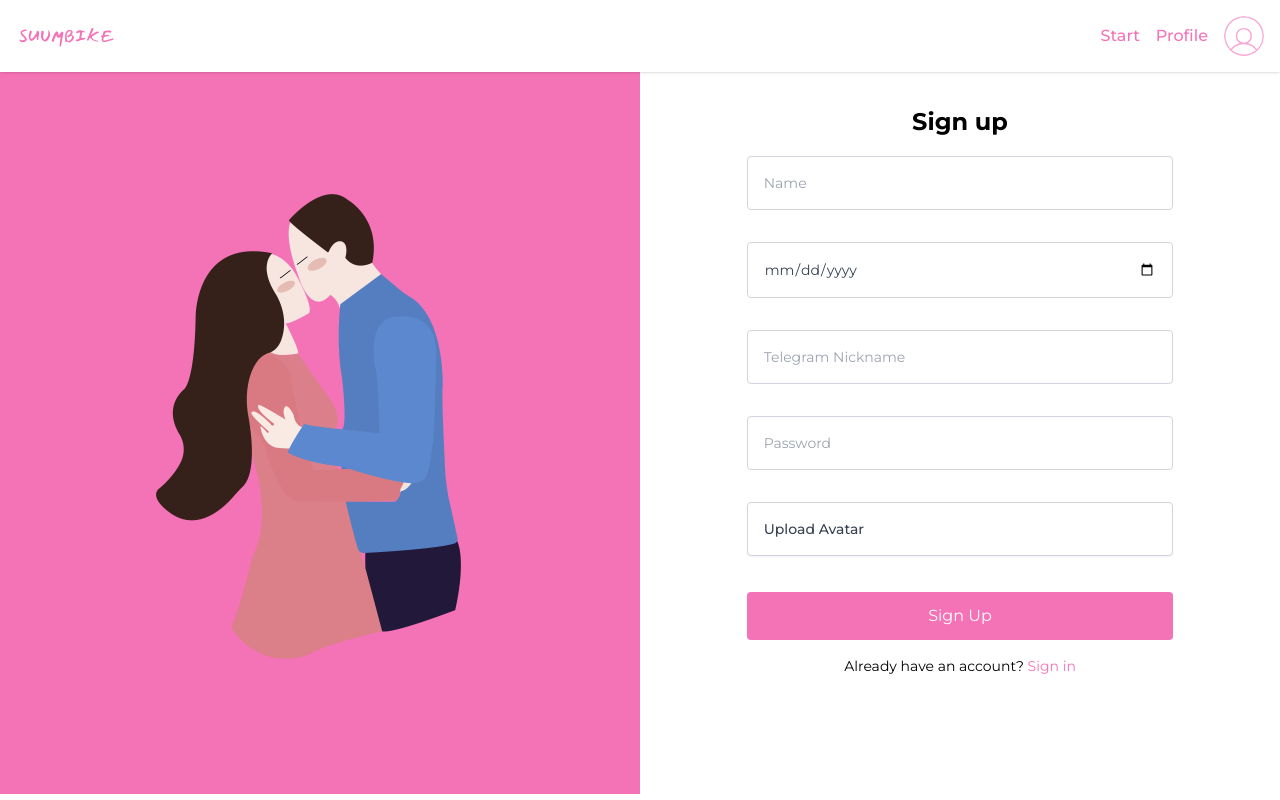
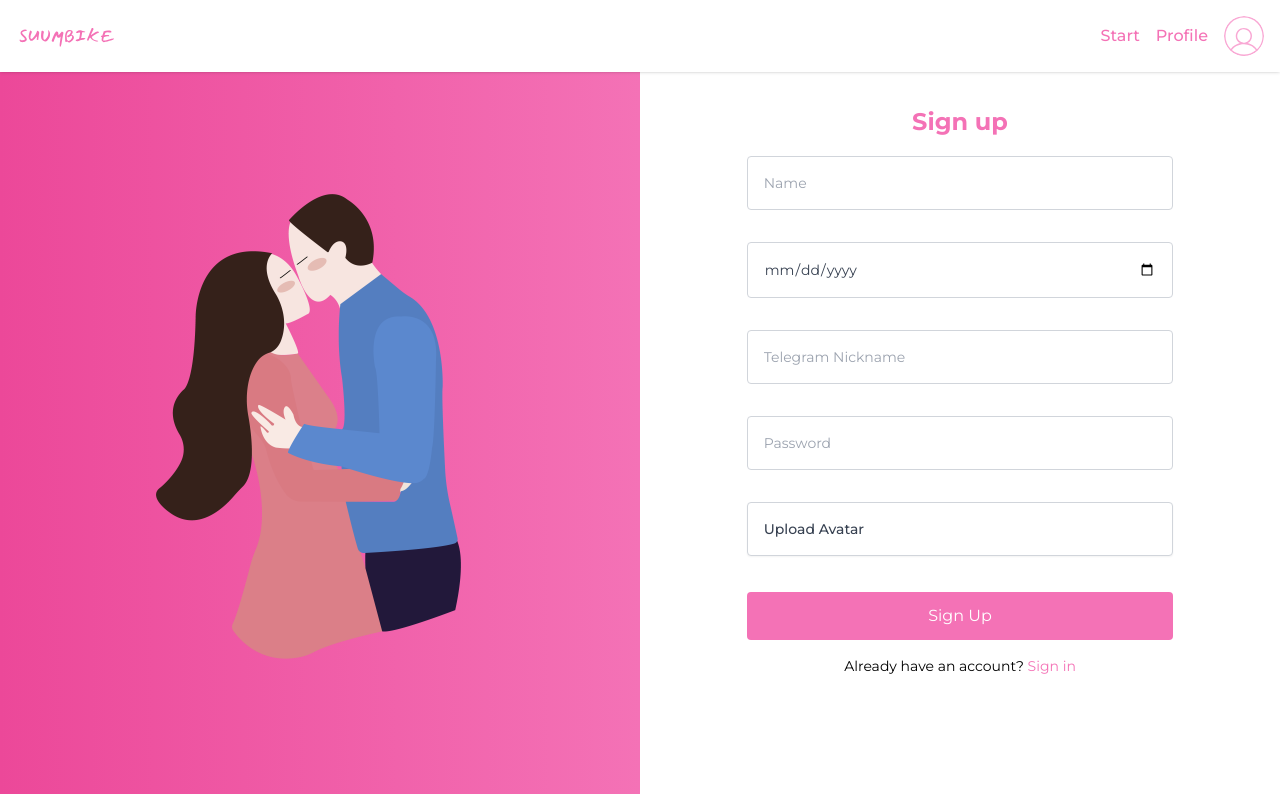
Before and after one commit to RamiRami96/Suumbike, a Next.js app in the folder app/: page /auth/signup in a window 1280 px wide. Built offline with nearby package versions, Linux system fonts and the light colour scheme; no server answers.

Commit message:
redisign auth pages

```diff
--- a/app/src/app/auth/components/wallpaper.tsx
+++ b/app/src/app/auth/components/wallpaper.tsx
@@ -2,7 +2,7 @@ import Image from "next/image";
 
 export default function Wallpaper() {
   return (
-    <div className="h-[90.3vh] bg-pink-400 hidden md:flex justify-center items-center w-3/6 pb-2">
+    <div className="h-[90.3vh] bg-gradient-to-l from-pink-400 to-pink-500 hidden md:flex justify-center items-center w-3/6 pb-2">
       <Image
         src={"/images/couple.png"}
         alt="couple"
--- a/app/src/app/auth/signin/page.tsx
+++ b/app/src/app/auth/signin/page.tsx
@@ -47,7 +47,7 @@ export default function Page() {
       <Wallpaper />
       <div className="w-5/6 md:w-3/6 flex justify-center mt-8 mb-4">
         <div className="flex flex-col items-center w-full md:w-2/3">
-          <h4 className="text-center mb-4">Sign in</h4>
+          <h4 className="text-center mb-4 text-pink-400">Sign in</h4>
           <form onSubmit={handleSubmit(onSubmit)} className="w-full">
             <div>
               <Controller
--- a/app/src/app/auth/signup/page.tsx
+++ b/app/src/app/auth/signup/page.tsx
@@ -59,7 +59,7 @@ export default function Page() {
       <Wallpaper />
       <div className="w-5/6 md:w-3/6 flex justify-center mt-8 mb-8">
         <div className="flex flex-col items-center w-full md:w-2/3">
-          <h4 className="text-center mb-4">Sign up</h4>
+          <h4 className="text-center mb-4 text-pink-400">Sign up</h4>
           <form onSubmit={handleSubmit(onSubmit)} className="w-full">
             <div>
               <Controller
--- a/app/src/app/globals.css
+++ b/app/src/app/globals.css
@@ -10,7 +10,12 @@ h4 {
 }
 
 h1 {
-  font-size: 54px;
+  font-size: 32px;
+
+  @media only screen and (min-width: 768px) {
+    font-size: 54px;
+  }
+
 }
 
 h2 {
--- a/app/src/app/page.tsx
+++ b/app/src/app/page.tsx
@@ -15,6 +15,7 @@ const generateHeartStyles = (index: number) => {
 export default function Page() {
   return (
     <main className="h-[90.3vh] flex flex-col items-center justify-center relative overflow-hidden">
+      <h1 className="text-center text-white font-black mt-12 relative z-50 drop-shadow-[0_1.2px_1.2px_rgba(219,39,119,0.8)]">MEET<span className="text-xs md:text-sm text-pink-600 px-1">❤</span>CHAT<span className="text-xs md:text-sm text-pink-600 px-1">❤</span>LOVE<span className="text-xs md:text-sm text-pink-600 px-1">❤</span></h1>
       <div className="hearts h-[90.3vh]">
         {Array.from({ length: 25 }, (_, index) => (
           <div
@@ -29,7 +30,7 @@ export default function Page() {
       </div>
       <Link
         href="/stream"
-        className="absolute z-50 border-2 border-pink-400 h-48 w-48 rounded-full bg-white text-pink-600 font-bold uppercase shadow-2xl shadow-pink-300 flex items-center justify-center opacity-70 hover:opacity-100 active:opacity-100 transition-opacity"
+        className="absolute z-50 border-2 border-pink-400 h-48 w-48 rounded-full bg-white text-pink-600 font-bold uppercase shadow-2xl shadow-pink-300 flex items-center justify-center opacity-70 hover:opacity-90 active:opacity-90 transition-opacity"
       >
         Start
       </Link>
```
Also changed, not shown: app/src/middleware.ts (+7 -0 lines).
